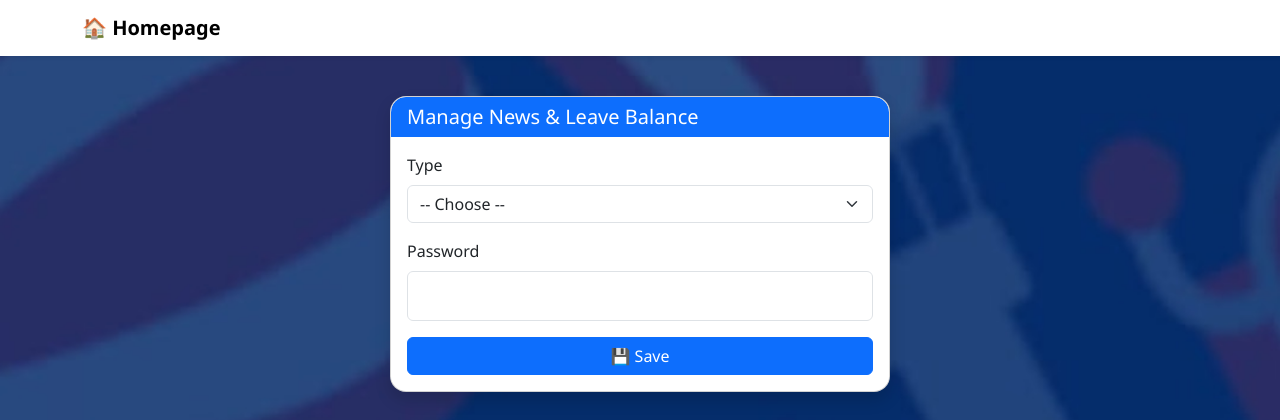
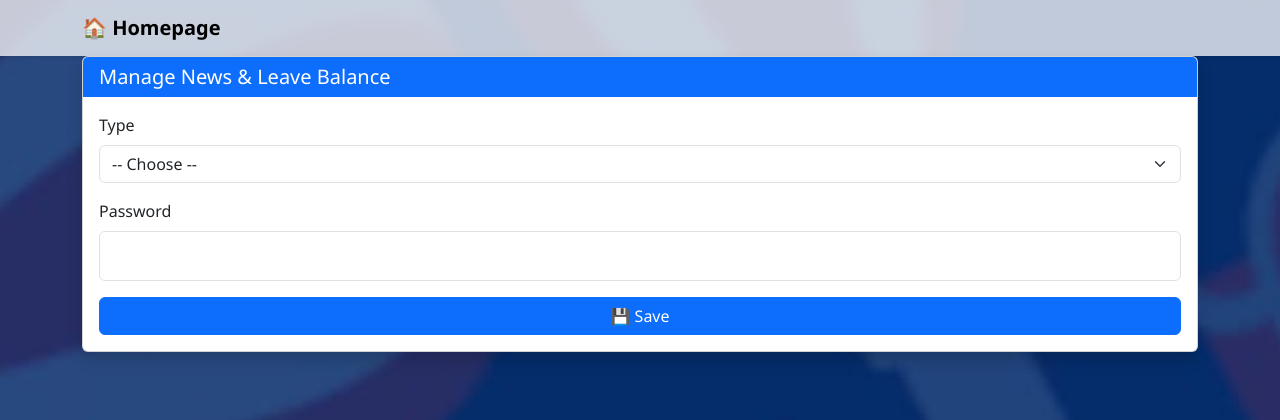
Before and after one commit to MuhammadMuhidin/icanreadcinere-absensi, a Flask app: page /upload in a window 1280 px wide. Shown: the top 420 px of the page. Run offline with Flask 3, Linux system fonts and the light colour scheme; the visitor is signed in with stand-in values (Sample User, id 1); parts of the project's set-up code (start-up, migrations or seed data) failed here and were passed over.

Commit message:
Update upload.css

```diff
--- a/static/css/upload.css
+++ b/static/css/upload.css
@@ -7,6 +7,12 @@
       background-attachment: fixed;
       transition: background-color 0.3s, color 0.3s;
     }
+
+    .navbar {
+     background-color: rgba(255, 255, 255, 0.75) !important;
+     backdrop-filter: blur(6px);
+    };
+
     .upload-card {
       max-width: 500px;
       margin: 40px auto;
@@ -143,6 +149,10 @@
       color: #ffffff;
     }
 
+    .dark-mode .navbar {
+     background-color: rgba(20, 20, 20, 0.75) !important;
+    }
+
     .background-overlay {
       position: fixed;
       top: 0;
```
